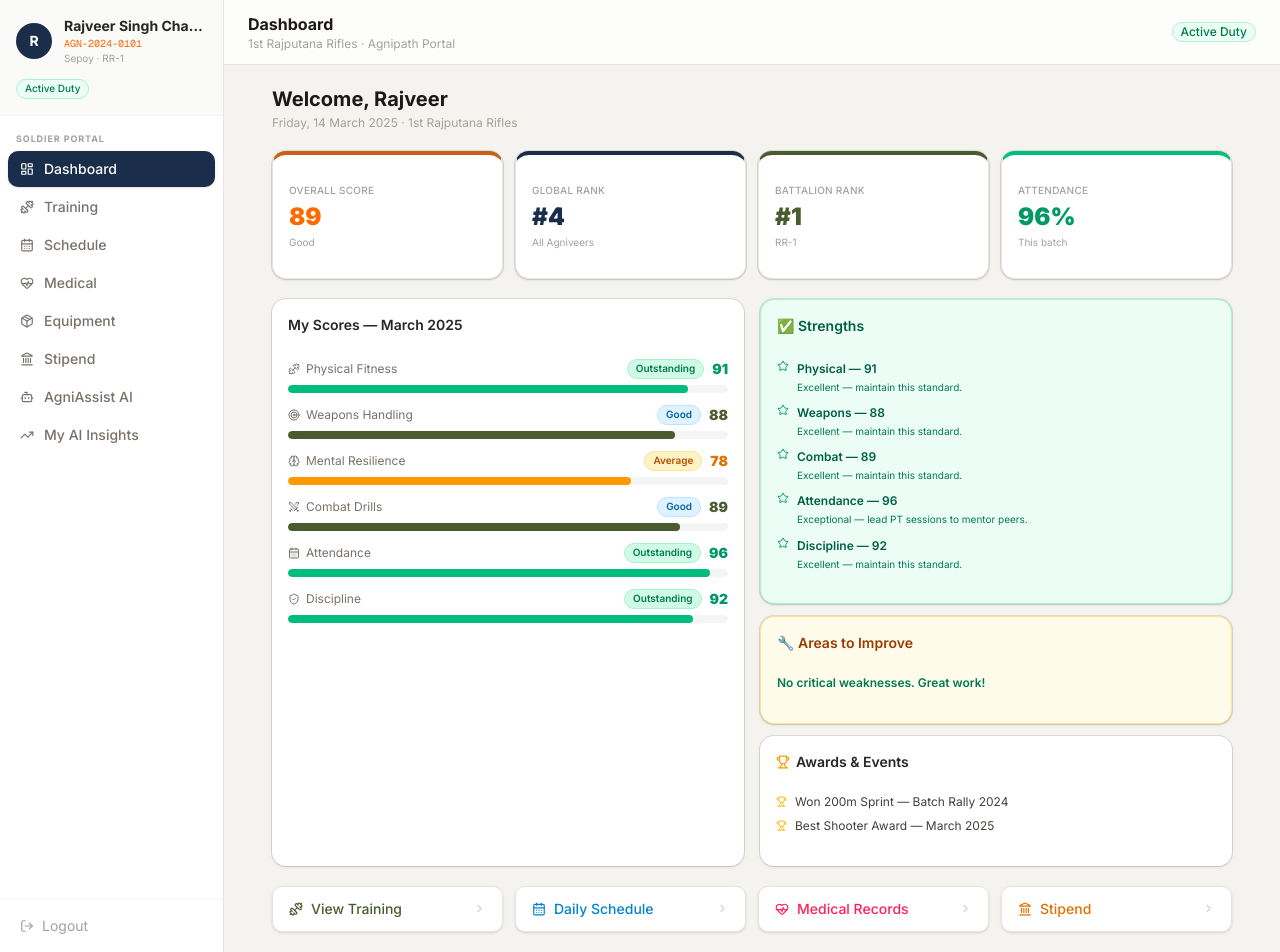
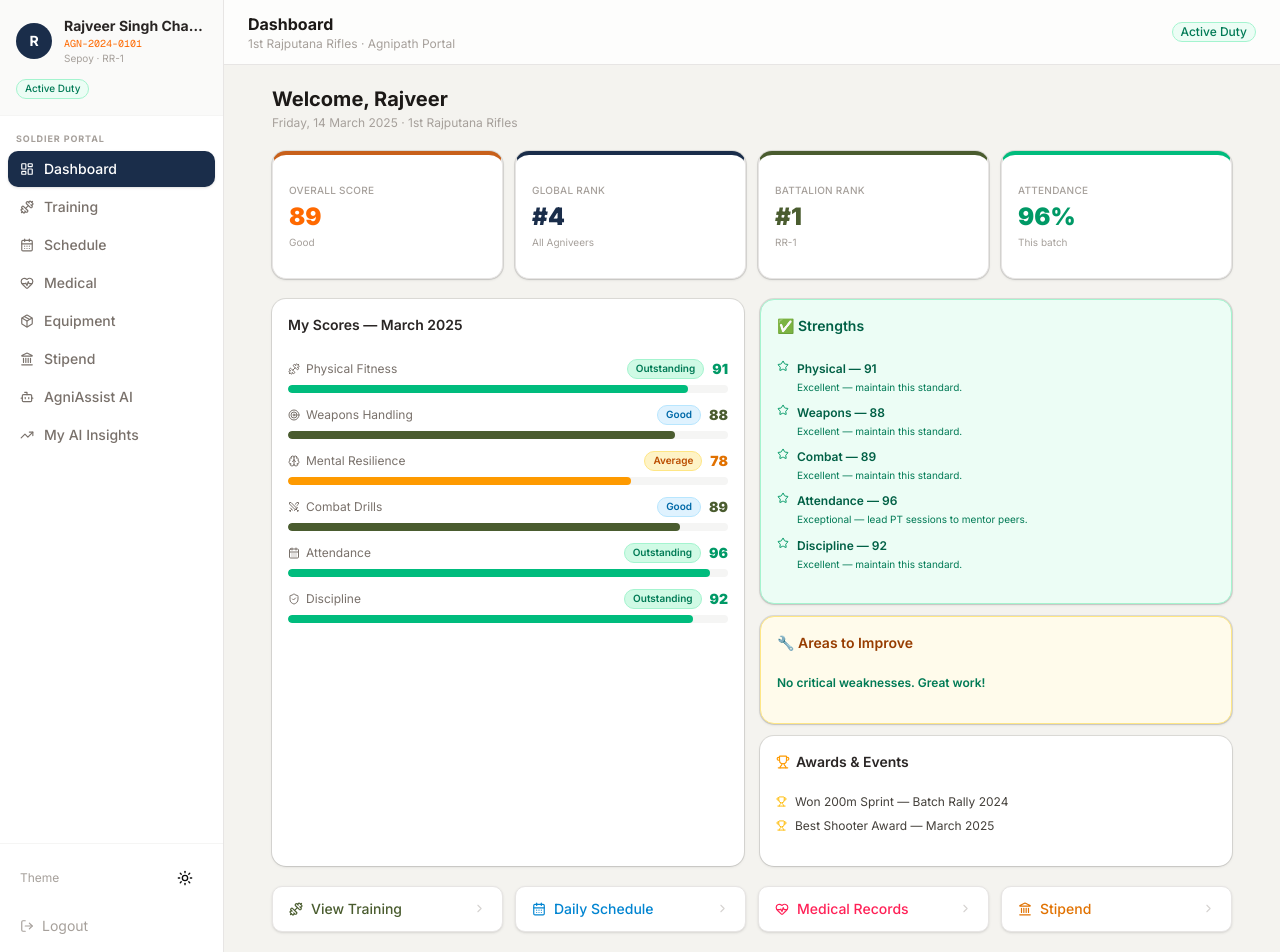
Before and after one commit to florencygajera/Agniveer-demo-main, a Next.js app: page /soldier in a window 1280 px wide. Built offline with nearby package versions, Linux system fonts and the light colour scheme; a web font is replaced by a local one.

Commit message:
Add ThemeToggle component to AdminLayout, Topbar, and AdminSidebar: enhance UI with theme switching functionality for improved user experience across the admin dashboard.

```diff
--- a/app/(dashboard)/admin/layout.tsx
+++ b/app/(dashboard)/admin/layout.tsx
@@ -1,5 +1,7 @@
 import { AdminSidebar } from "@/components/navigation/sidebar/AdminSidebar"
 import { SidebarProvider, SidebarTrigger } from "@/components/ui/sidebar"
+import { ThemeToggle } from "@/components/theme-toggle"
+import { Moon, Sun } from "lucide-react"
 
 export default function AdminLayout({
   children,
@@ -10,7 +12,14 @@ export default function AdminLayout({
     <SidebarProvider>
       <AdminSidebar />
       <main className="w-full">
-        <SidebarTrigger />
+        <div className="flex items-center justify-end gap-4 border-b px-4 py-3">
+          <div className="flex items-center gap-2 text-sm text-muted-foreground">
+            <span className="font-medium text-foreground">Admin</span>
+            <span>|</span>
+            <span>Maj. Ankit Verma</span>
+          </div>
+          <ThemeToggle />
+        </div>
         {children}
       </main>
     </SidebarProvider>
--- a/app/(dashboard)/candidate/page.tsx
+++ b/app/(dashboard)/candidate/page.tsx
@@ -40,6 +40,7 @@ import {
     LogOut,
 } from "lucide-react"
 import Link from "next/link"
+import { ThemeToggle } from "@/components/theme-toggle"
 
 // ── Types ─────────────────────────────────────────────────────────────────────
 
@@ -92,8 +93,12 @@ function Sidebar({ active, setActive }: { active: Section; setActive: (s: Sectio
         ))}
           </nav>
 
-          {/* Logout */}
-          <div className="border-t border-stone-100 p-2">
+          {/* Theme Toggle & Logout */}
+          <div className="border-t border-stone-100 p-2 space-y-1">
+              <div className="flex items-center justify-between px-3 py-2">
+                  <span className="text-xs text-stone-400">Theme</span>
+                  <ThemeToggle />
+              </div>
               <Link href="/">
                   <button className="flex w-full items-center gap-2 rounded-lg px-3 py-2 text-sm text-stone-400 hover:bg-stone-100 hover:text-stone-700 transition-colors">
                       <LogOut size={14} /> Logout
--- a/app/(dashboard)/doctor/page.tsx
+++ b/app/(dashboard)/doctor/page.tsx
@@ -17,6 +17,7 @@ import {
     Pill, LogOut, Plus, X, CalendarDays, Shield,
 } from "lucide-react"
 import Link from "next/link"
+import { ThemeToggle } from "@/components/theme-toggle"
 
 // ── Types ─────────────────────────────────────────────────────────────────────
 type Section = "dashboard" | "add" | "records" | "stats"
@@ -96,7 +97,11 @@ function Sidebar({ active, setActive }: { active: Section; setActive: (s: Sectio
             </button>
         ))}
           </nav>
-          <div className="border-t border-stone-100 p-2">
+          <div className="border-t border-stone-100 p-2 space-y-1">
+              <div className="flex items-center justify-between px-3 py-2">
+                  <span className="text-xs text-stone-400">Theme</span>
+                  <ThemeToggle />
+              </div>
               <Link href="/">
                   <button className="flex w-full items-center gap-2 rounded-lg px-3 py-2 text-sm text-stone-400 hover:bg-stone-100 hover:text-stone-700 transition-colors">
                       <LogOut size={14} /> Logout
--- a/app/(dashboard)/soldier/page.tsx
+++ b/app/(dashboard)/soldier/page.tsx
@@ -13,6 +13,7 @@ import {
     Loader2, LogOut, User, Zap,
 } from "lucide-react"
 import Link from "next/link"
+import { ThemeToggle } from "@/components/theme-toggle"
 
 // ── Types ─────────────────────────────────────────────────────────────────────
 type Section =
@@ -130,7 +131,11 @@ function Sidebar({ active, setActive }: { active: Section; setActive: (s: Sectio
             </button>
         ))}
           </nav>
-          <div className="border-t border-stone-100 p-2">
+          <div className="border-t border-stone-100 p-2 space-y-1">
+              <div className="flex items-center justify-between px-3 py-2">
+                  <span className="text-xs text-stone-400">Theme</span>
+                  <ThemeToggle />
+              </div>
               <Link href="/">
                   <button className="flex w-full items-center gap-2 rounded-lg px-3 py-2 text-sm text-stone-400 hover:bg-stone-100 hover:text-stone-700 transition-colors">
                       <LogOut size={14} /> Logout
--- a/app/(dashboard)/trainer/page.tsx
+++ b/app/(dashboard)/trainer/page.tsx
@@ -16,6 +16,7 @@ import {
     Download, Plus, Search, LogOut, Activity, Pencil,
 } from "lucide-react"
 import Link from "next/link"
+import { ThemeToggle } from "@/components/theme-toggle"
 
 // ── Types ─────────────────────────────────────────────────────────────────────
 type Section = "dashboard" | "upload" | "sessions" | "scores"
@@ -104,7 +105,11 @@ function Sidebar({ active, setActive }: { active: Section; setActive: (s: Sectio
             </button>
         ))}
           </nav>
-          <div className="border-t border-stone-100 p-2">
+          <div className="border-t border-stone-100 p-2 space-y-1">
+              <div className="flex items-center justify-between px-3 py-2">
+                  <span className="text-xs text-stone-400">Theme</span>
+                  <ThemeToggle />
+              </div>
               <Link href="/">
                   <button className="flex w-full items-center gap-2 rounded-lg px-3 py-2 text-sm text-stone-400 hover:bg-stone-100 hover:text-stone-700 transition-colors">
                       <LogOut size={14} /> Logout
--- a/components/navigation/Topbar.tsx
+++ b/components/navigation/Topbar.tsx
@@ -14,6 +14,7 @@ import {
 } from "../ui/sheet"
 import { Menu as MenuIcon } from "lucide-react"
 import { Brand } from "../shared/Brand"
+import { ThemeToggle } from "../theme-toggle"
 
 export default function Topbar() {
   const isMobile = useSize(900)
@@ -25,6 +26,7 @@ export default function Topbar() {
         <Brand />
         {!isMobile && <Menu />}
         <div className="flex items-center gap-2">
+          <ThemeToggle />
           {isMobile && <MobileMenu />}
           {!isMobileTwo && <CTABtn />}
         </div>
--- a/components/navigation/sidebar/AdminSidebar.tsx
+++ b/components/navigation/sidebar/AdminSidebar.tsx
@@ -28,6 +28,7 @@ import {
 } from "lucide-react"
 import Link from "next/link"
 import { usePathname } from "next/navigation"
+import { ThemeToggle } from "../../theme-toggle"
 
 const MENU = [
   {
@@ -148,6 +149,12 @@ export function AdminSidebar() {
       <SidebarFooter>
         <SidebarMenu>
           <SidebarMenuItem>
+            <div className="flex items-center justify-between px-2 py-1">
+              <span className="text-sm text-muted-foreground">Theme</span>
+              <ThemeToggle />
+            </div>
+          </SidebarMenuItem>
+          <SidebarMenuItem>
             <Link href="/">
               <SidebarMenuButton>
                 <LogOut /> Logout
--- /dev/null
+++ b/components/theme-toggle.tsx
@@ -0,0 +1,24 @@
+"use client"
+
+import * as React from "react"
+import { Moon, Sun } from "lucide-react"
+import { useTheme } from "next-themes"
+
+import { Button } from "@/components/ui/button"
+
+export function ThemeToggle() {
+  const { setTheme, theme } = useTheme()
+
+  return (
+    <Button
+      variant="ghost"
+      size="icon"
+      onClick={() => setTheme(theme === "light" ? "dark" : "light")}
+      className="h-9 w-9 rounded-md"
+    >
+      <Sun className="h-4 w-4 rotate-0 scale-100 transition-all dark:-rotate-90 dark:scale-0" />
+      <Moon className="absolute h-4 w-4 rotate-90 scale-0 transition-all dark:rotate-0 dark:scale-100" />
+      <span className="sr-only">Toggle theme</span>
+    </Button>
+  )
+}
```
